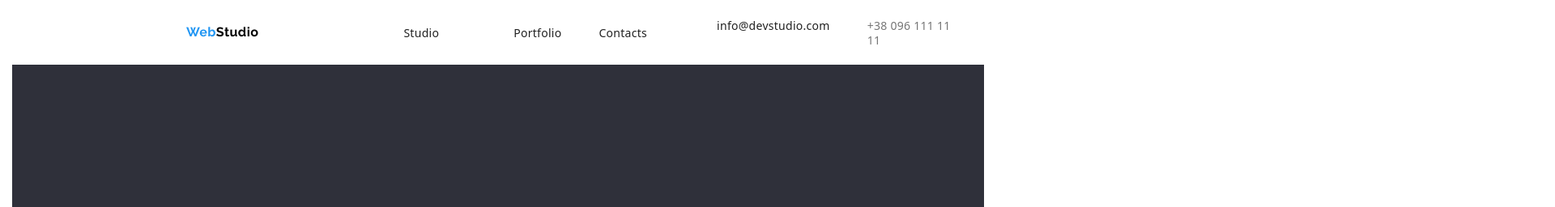
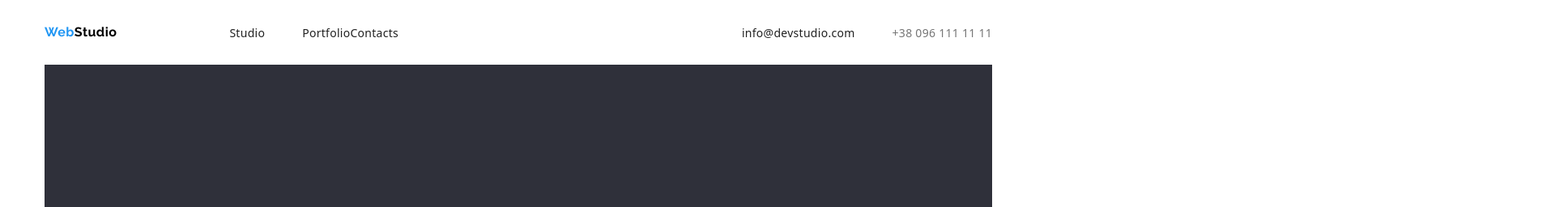
Before and after one commit to PawelBogusz1/goit-markup-hw-03, a plain HTML site: page index.html in a window 1280 px wide. Shown: the top 256 px of the page at 81% size, 1920 px wide, since content can reach past the window. Drawn offline with Linux system fonts and the light colour scheme; files whose address does not match are found by name.

Commit message:
Homework3

```diff
--- a/css/style.css
+++ b/css/style.css
@@ -10,18 +10,23 @@
 body{
     font-family: 'Roboto', sans-serif;
     color: var(--brand-color);
+ }
 
-}
-
+ *, *::after, *::before { margin: 0; padding: 0; }
 
 .container{
      padding: 0 15px;
     width:100%;
 max-width: 1200px;
-margin: 0px 0px 0px 0px;
+margin: 0 auto;
 
 }
 
+.naglowek{
+ display: flex;
+    align-items: center;
+
+}
 
 .header-container{
 
@@ -50,14 +55,14 @@ border-color: #ECECEC;
 .naglowek1{
     display: flex;
   justify-content: space-between;
-  margin:32px 0px 32px 0px;
+
 
 
 }
 .naglowek2{
     display: flex;
    justify-content: space-between;
-     margin:32px 0px 32px 0px;
+
 
 
 }
@@ -105,11 +110,10 @@ padding-top: 94px;
 .solutions {
     color:white;
     background-color: var(--brand-color-background);
-    height: 600px;
-    width: 1200px;
     display:flex;
     flex-direction: column;
     justify-content: center;
+    padding: 200px 0;
 
 }
 
@@ -132,11 +136,11 @@ footer{
 .link1{
     font-family: "Raleway";
     font-weight: 700;
-    font: size 26px;
+    font-size 26px;
     line-height: 1.19;
     Line height: 100%;
     letter-spacing: 0.03em;
-       margin:24px 93px 25px 215px;
+     margin-right: 93px ;
 }
 
 .link3{
@@ -145,7 +149,7 @@ footer{
     font-weight: 500;
     line-height: 1;
     letter-spacing: 0.02em;
-    margin:0px 0px 0px 46px;
+
 }
 .link2{
     color:var(--brand-color);
@@ -276,7 +280,7 @@ gap:calc((100% - 4 * 20%) / 4);
 flex-direction: row;
 list-style: none;
 flex-grow: 1;
-gap:calc((100% - 3 * 32%) / 3);
+gap:calc((100% - 3 * 52px) / 3);
 }
 
  .head231{
@@ -284,7 +288,7 @@ gap:calc((100% - 3 * 32%) / 3);
 flex-direction: row;
 list-style: none;
 flex-grow: 1;
-gap:calc((100% - 3 * 32%) / 3);
+gap:calc((100% - 3 * 32px) / 3);
 align-items: center;
 }
 
@@ -300,7 +304,7 @@ flex-direction: row;
 flex-wrap: wrap;
 list-style: none;
 flex-grow: 1;
-gap:calc((100% - 9 * 10%) / 9);
+gap:calc((100% - 9 * 10px) / 9);
 }
 
 .link1:hover,
--- a/index.html
+++ b/index.html
@@ -18,9 +18,10 @@
 <div class="container">
   <header class="header-container">
 
-    <a class="link1" href="#" ><span class="Web">Web</span><span class="Studio">Studio</span></a>
 
     <nav>
+      <div class="naglowek">
+      <a class="link1" href="#" ><span class="Web">Web</span><span class="Studio">Studio</span></a>
   <ul class="naglowek1">
   <li>
     <a class="link2" href="./">Studio</a>
@@ -32,6 +33,7 @@
     <a class="link3" href="./">Contacts</a>
   </li>
   </ul>
+      </div>
   </nav>
 
 
```
